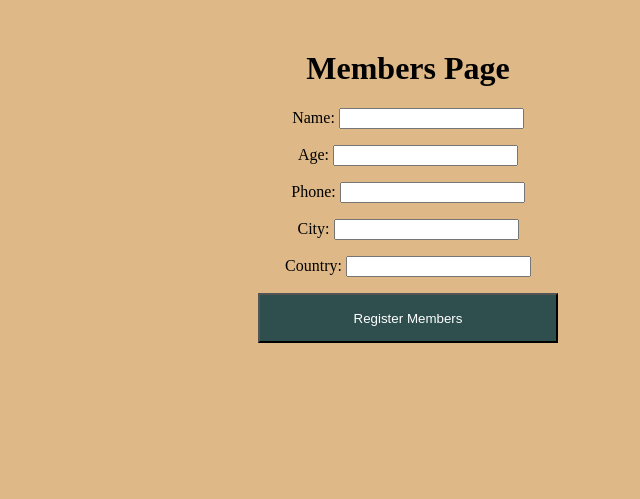
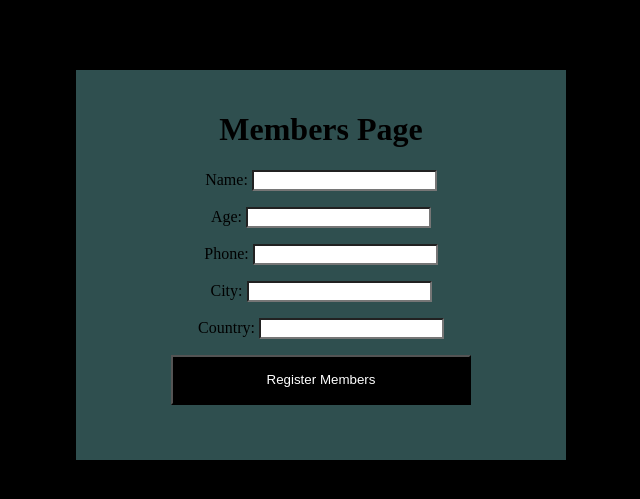
Before and after one commit to b3tt99/Django-files, a Django app: page /members/ in a window 1280 px wide. Shown: the top 499 px of the page, without its empty margins (232-872 px from the left). Run offline with Django 4.2, Linux system fonts and the light colour scheme.

Commit message:
changes to css

```diff
--- a/static/css/style.css
+++ b/static/css/style.css
@@ -1,9 +1,9 @@
 body{
-    background-color: burlywood;
+    background-color: black;
 }
 
 .btn{
-    background-color: darkslategray;
+    background-color: black;
     color: white;
     height: 50px;
     width: 300px;
@@ -11,7 +11,19 @@ body{
 }
 .div1{
     text-align: center;
-    margin-top: 50px;
+    margin-top: 70px;
+    background-color: darkslategrey;
+    width: 450px;
+    margin-left: 300px;
+    height: 350px;
+    padding: 20px;
+    color: black;
+
 
 
 }
+
+input{
+    color: black;
+    background-color: white;
+}
```
